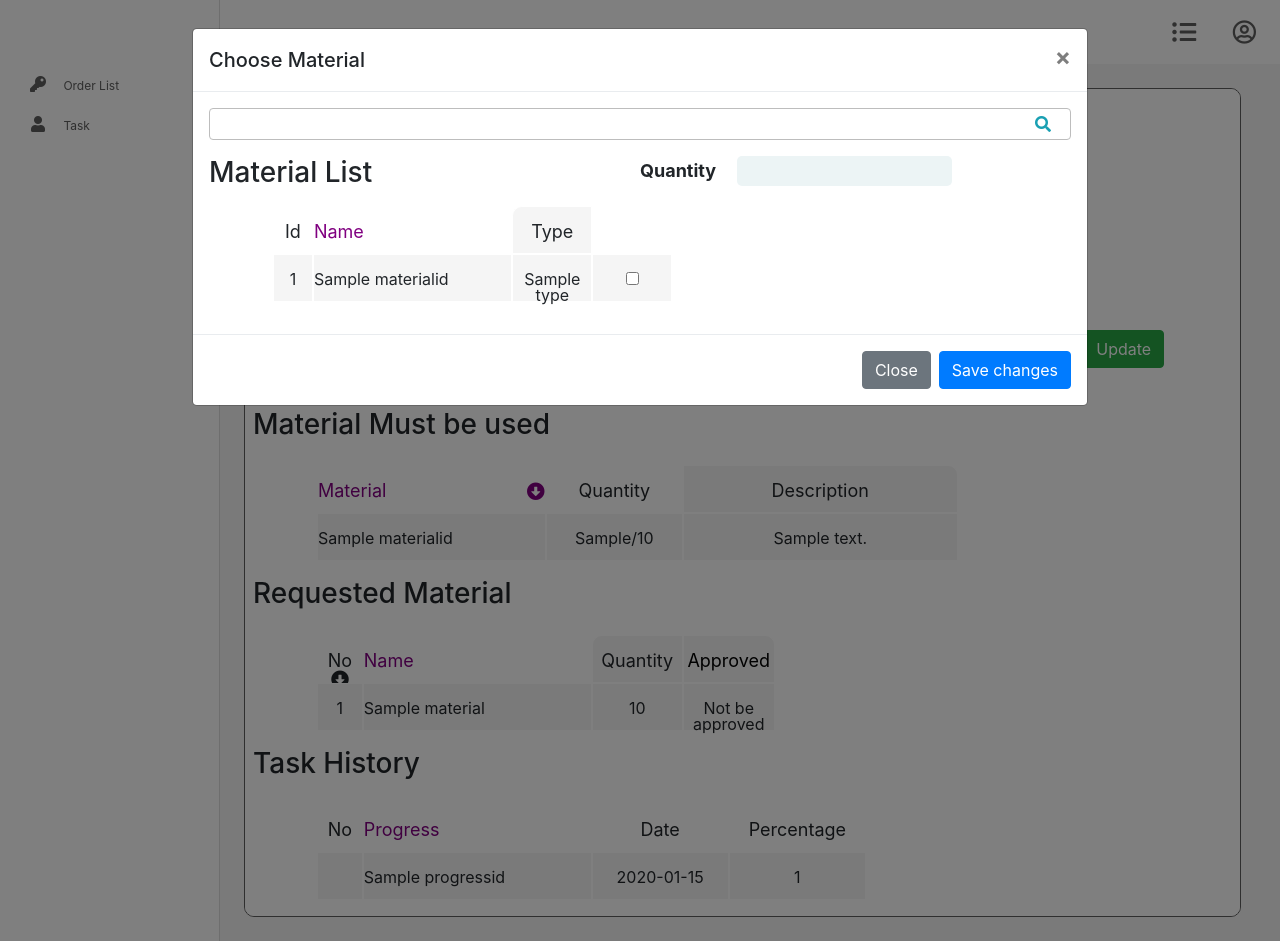
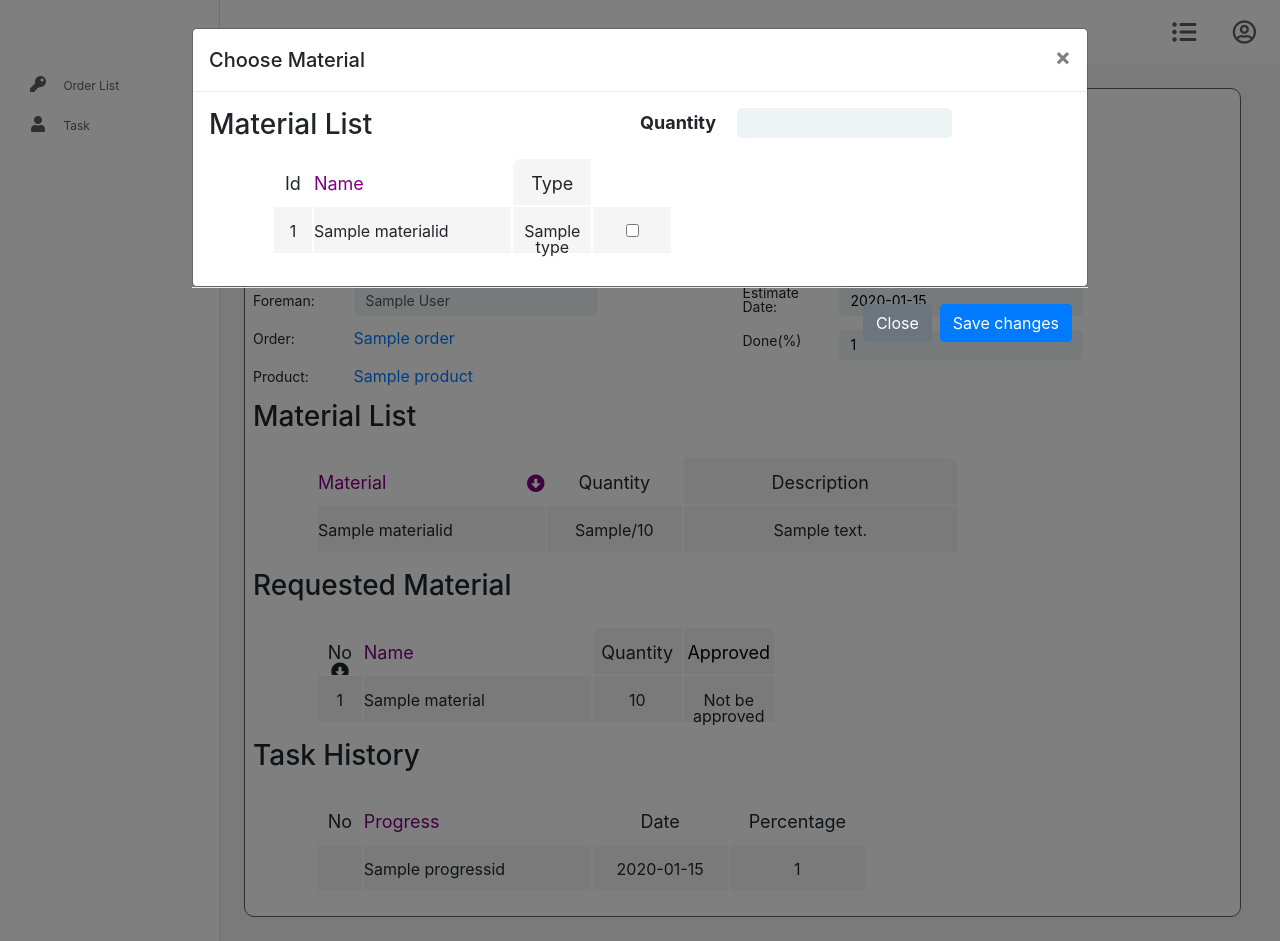
Before and after one commit to HanhNguyenDuc/wood_producing_management, a Django app: template wood_producing/templates/wood_producing/foreman/edit_task.html in a window 1280 px wide, after a click on "Request Material". Run offline with Django 3.2, Linux system fonts and the light colour scheme; the template is opened without the code that fills it: most values are stand-ins (such as "Sample title", 1, 10 or a date in 2020); some libraries are stand-ins or nearby versions.

Commit message:
update edit task

```diff
--- a/wood_producing/templates/wood_producing/foreman/edit_task.html
+++ b/wood_producing/templates/wood_producing/foreman/edit_task.html
@@ -115,7 +115,8 @@
                 <h4>{{task.name}}</h4>
               </div>
               <div class="right">
-                <div>F
+                <div>
+                  <button type="button" class="btn btn-success" onclick="updateTask(this)">Update</button>
                   <button type ="button" class="btn btn-danger" onclick="deleteTask(this)">Delete</button>
                   <button type ="button" class="btn btn-info" data-toggle="modal" data-target="#add_material_modal"> Request Material</button>
                 </div>
@@ -258,7 +259,7 @@
                 name="done_percentage"
               />
 
-              <button class="btn btn-success" type="submit">Update</button>
+              <input type="submit" id="update_task" style="display:none"></input>
               </div>
             </form>
             </div>
@@ -286,7 +287,7 @@
               </div>
             </div>
             <div class="detail line">
-              <h3> Material Must be used</h3>
+              <h3> Material List</h3>
             </div>
             <div class="detail_task_table">
               <div class="detail_task_table_row header">
@@ -408,13 +409,6 @@
           </button>
         </div>
         <div class="modal-body">
-          <div class="search-form" style="width: 100%;">
-            <div class="form-group">
-              <input class="search-field-project" type="search" name="order_name" id="search_material_name"  />
-              <button type="button" onclick="searchMaterial(this)">
-                <i class="fas fa-search"></i>
-              </button>
-            </div>
             <div class="detail line">
               <div class="left">
                 <h3>Material List</h3>
@@ -468,7 +462,6 @@
         <form action="/create_material">
           <input type="hidden" name="material_id" id ="material_id">
           <input type="hidden" name="material_quantity"  id ="material_quantity">
-          <input type="submit" id ="submit_request" style="display: none;">
         </form>
       </div>
     </div>
@@ -513,7 +506,20 @@
     }
   }
   function createMaterialRequest(elem) {
-    $("#submit_request").click();
+    var material_id = $("#material_id").val()
+    var quantity = $("#material_quantity").val();
+    var task_id = $("#task_id").val();
+    $.ajax({
+      type: "POST",
+      data: {task_id: task_id, material_id: material_id, quantity: quantity},
+      url: "/api/task/delete_task",
+      success: function (data) {
+        $(elem).parent().parent().parent().remove();
+      }
+    })
+  }
+  function updateTask(elem) {
+    $("#update_task").click();
   }
   function selectMaterial(elem) {
     $(".material_checkbox").prop("checked", false);
```
